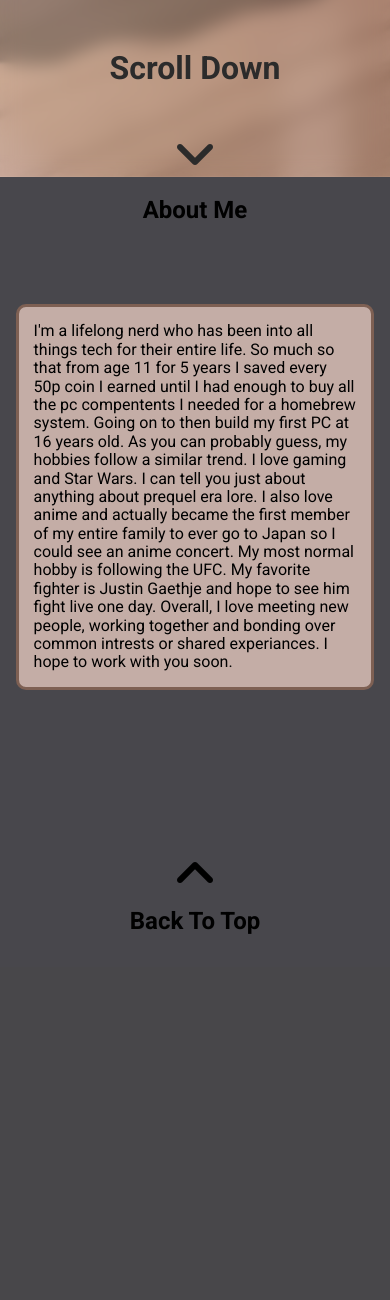
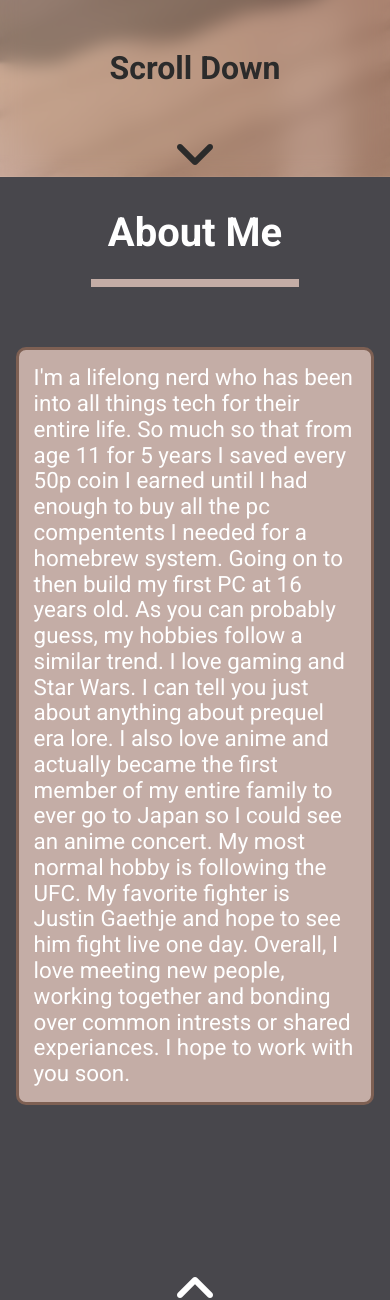
Before and after one commit to CallThyCJ/Portfolio, a PHP site: page /internal-pages/about-me.html in a window 390 px wide. Shown: the part 667-1967 px from the top of the page. Before the commit the page ends 1601 px from the top, so only its background shows below. Run offline with PHP 8.4, Linux system fonts and the light colour scheme; some libraries are stand-ins or nearby versions.

Commit message:
Underline and sizing
added underline to sub pages. Also changed some font sizing at some breakpoints.

```diff
--- a/SCSS/partials/_fonts.scss
+++ b/SCSS/partials/_fonts.scss
@@ -130,15 +130,12 @@ input {
 // ABOUT ME SECTION
 
 #aboutMeContainer h2 {
-    @include mq("l") {
-        font-size: 2.5rem;
-    }
+    font-size: 2.5rem;
 }
 
 #aboutMeContainer p {
-    @include mq("l") {
         font-size: 1.4rem;
-    }
+
 }
 
 // CODING EXAMPLES SECTION
@@ -160,8 +157,18 @@ input {
 }
 
 #scsSection h3 {
+    font-size: 1.5rem;
+
     @include mq("l") {
-        font-size: 1.5rem;
+        font-size: 2rem;
+    }
+}
+
+#scsSection p {
+    font-size: 1.3rem;
+
+    @include mq("l") {
+        font-size: 1.8rem;
     }
 }
 
@@ -195,3 +202,23 @@ input {
 #contactSection {
     color: white;
 }
+
+#contactSection input, #contactSection textarea {
+    color: white;
+}
+
+// ABOUT ME SECTION
+
+#aboutMeSection {
+    color: white;
+}
+
+// CODE EXAMPLES SECTION
+
+#codeExamplesSection {
+    color: white;
+}
+
+#scsSection {
+    color: white;
+}
--- a/SCSS/partials/_layout.scss
+++ b/SCSS/partials/_layout.scss
@@ -301,6 +301,14 @@ a:visited {
     gap: 60px;
 }
 
+#aboutMeUnderline {
+    width: 200px;
+    margin-top: -70px;
+    @include mq("l") {
+        width: 19%;
+    }
+}
+
 // CODING EXAMPLES SECTION
 
 #codeExamplesSection {
--- a/internal-pages/about-me.html
+++ b/internal-pages/about-me.html
@@ -49,24 +49,34 @@
     <div id="sNavBarMidSection">
         <a href="../internal-pages/about-me.html">
             <H3>About Me</H3>
+            <div class="underline" id="sidebarUnderline">
+            </div>
         </a>
 
         <a href="../index.html#projectsSection">
             <H3>My Portfolio</H3>
+            <div class="underline" id="sidebarUnderline">
+            </div>
         </a>
 
         <a href="../internal-pages/code-examples.html">
             <H3>Coding Examples</H3>
+            <div class="underline" id="sidebarUnderline">
+            </div>
         </a>
 
-        <a href="../internal-pages/scs.html">
+        <a href="../internal-pages/scs.html" class="lastNavItem">
             <H3>SCS Scheme</H3>
+            <div class="underline" id="sidebarUnderline">
+            </div>
         </a>
     </div>
 
     <div id="sNavBarBottomSection">
-        <a href="../index.html#contactSection">
+        <a href="../index.html#contactSection" class="lastNavItem">
             <H3>Contact Me</H3>
+            <div class="underline" id="sidebarUnderline">
+            </div>
         </a>
     </div>
 
@@ -78,6 +88,8 @@
 
     <div id="aboutMeContainer">
         <h2>About Me</h2>
+        <div class="underline" id="aboutMeUnderline">
+        </div>
         <p>I'm a lifelong nerd who has been into all things tech for their entire life. So much so that from age 11 for 5 years I saved every 50p coin I earned until I had enough to buy all the pc compentents I needed for a homebrew system. Going on to then build my first PC at 16 years old. As you can probably guess, my hobbies follow a similar trend. I love gaming and Star Wars. I can tell you just about anything about prequel era lore. I also love anime and actually became the first member of my entire family to ever go to Japan so I could see an anime concert. My most normal hobby is following the UFC. My favorite fighter is Justin Gaethje and hope to see him fight live one day. Overall, I love meeting new people, working together and bonding over common intrests or shared experiances. I hope to work with you soon.</p>
     </div>
 
```
Also changed, not shown: internal-pages/code-examples.html (+12 -2 lines), internal-pages/scs.html (+12 -2 lines), CSS/style.css.
